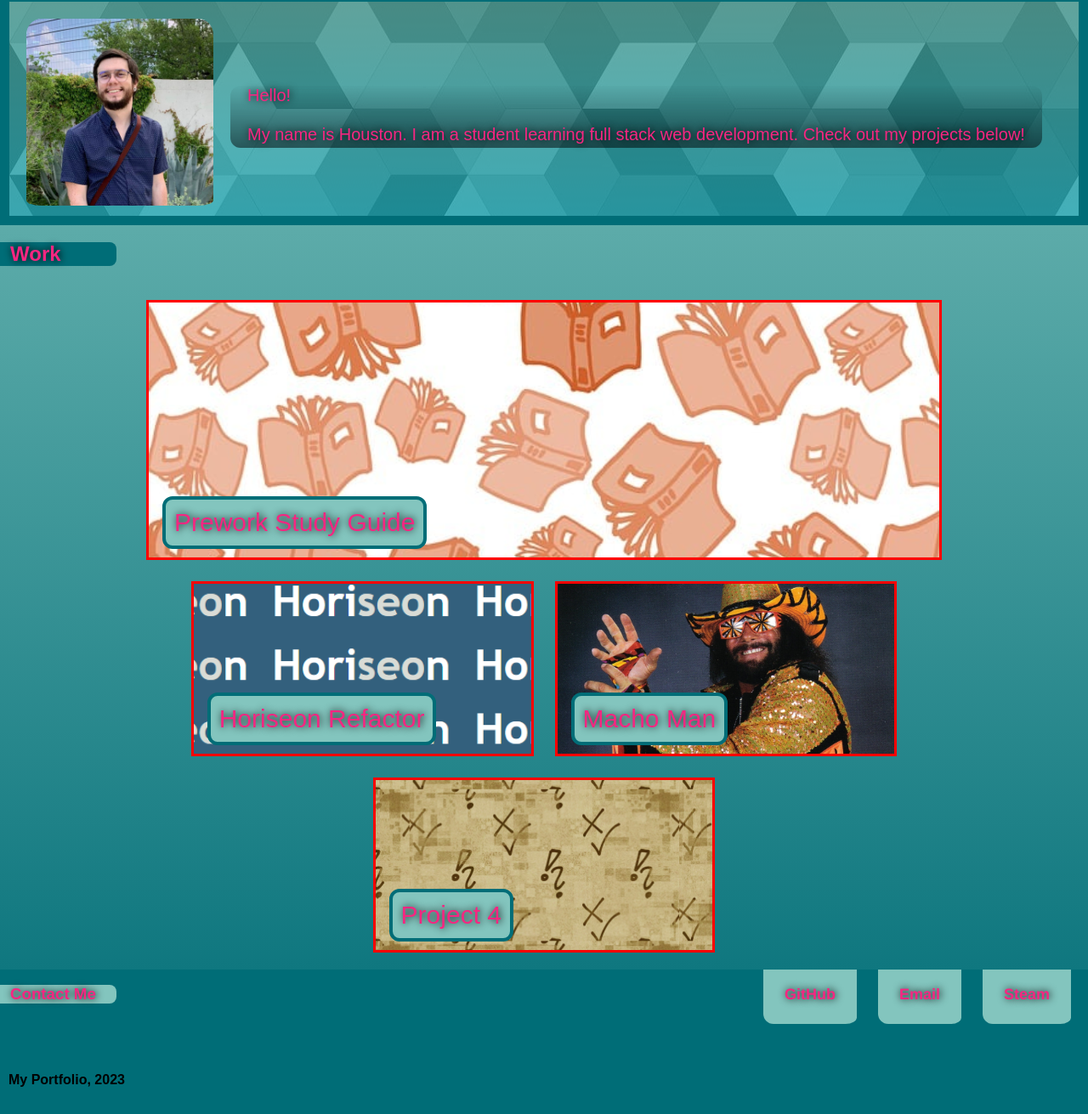
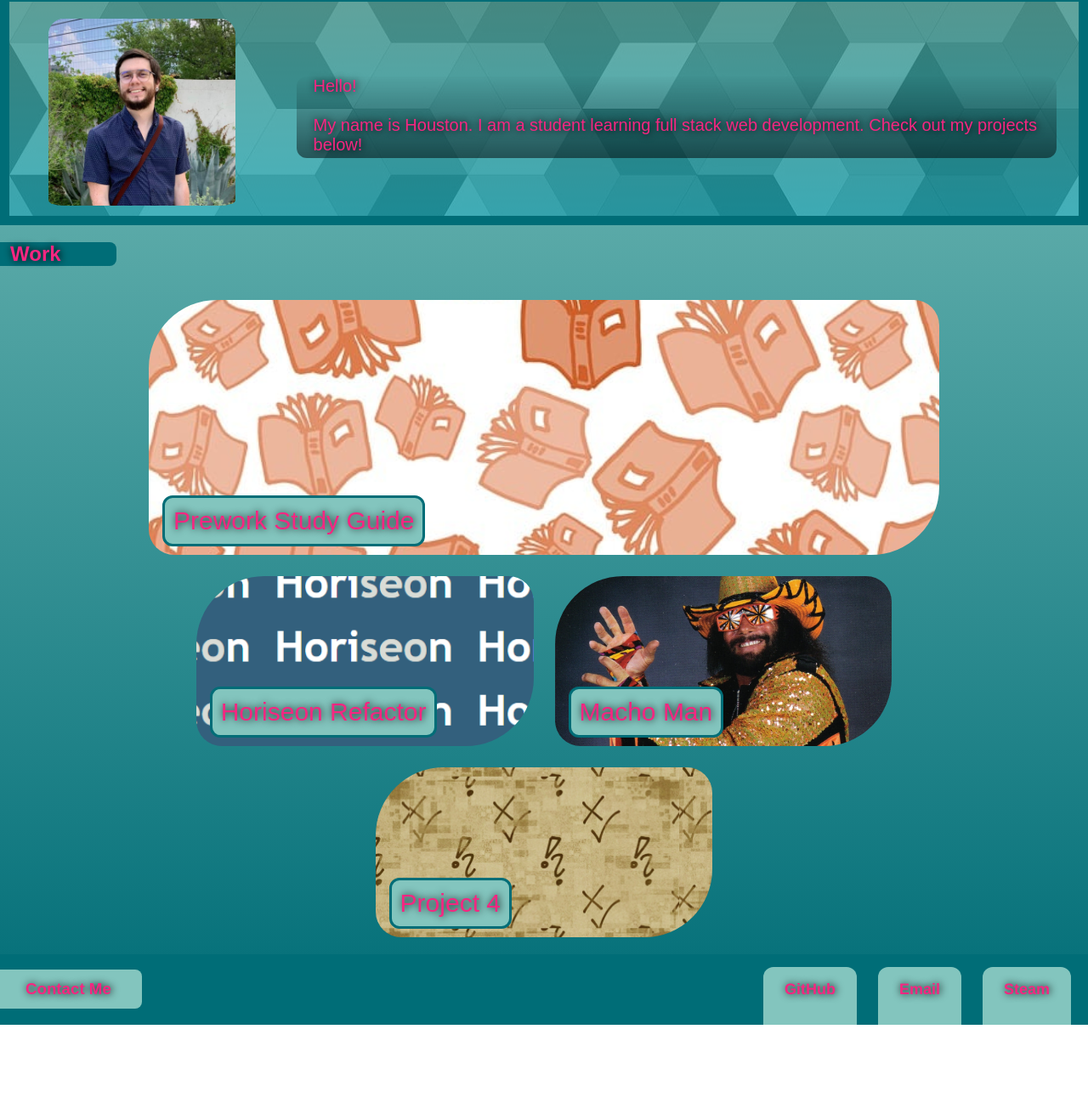
Before and after one commit to HDavis147/Houston-Davis-Portfolio, a plain HTML site: page index.html in a window 1280 px wide. Shown: the part 167-1478 px from the top of the page at 85% size. After the commit the page ends 1373 px from the top, so only its background shows below. Drawn offline with Linux system fonts and the light colour scheme.

Commit message:
Removed unused vars & footer, added commentary to html

```diff
--- a/assets/css/style.css
+++ b/assets/css/style.css
@@ -1,9 +1,6 @@
 :root {
-    --bg-color: #EDF6F9;
-    --container-color: #FFDDD2;
-    --border-color: #E29578;
-    --padding-color: #83C5BE;
-    --darker-color: #006D77;
+    --lighter-blue: #83C5BE;
+    --darker-blue: #006D77;
     --nav-text: #F62681;
     --gradient: linear-gradient(#83C5BE, #006D77);
     --shadow: black 1px 0 10px;
@@ -20,11 +17,11 @@ body {
 h1 {
     color: var(--nav-text);
     font-weight: 750;
-    text-shadow: black 1px 0 8px;
+    text-shadow: var(--shadow);
     justify-self: flex-start;
-    padding: 10px 12px 10px 50px;
+    padding: 10px 12px 10px 30px;
     border-radius: 0px 8px 8px 0px;
-    background-color: var(--padding-color);
+    background-color: var(--lighter-blue);
 }
 
 h2 {
@@ -32,19 +29,19 @@ h2 {
     color: var(--nav-text);
     text-shadow: var(--shadow);
     border-radius: 0px 8px 8px 0px;
-    background-color: var(--darker-color);
+    background-color: var(--darker-blue);
     width: 125px;
     padding-left: 12px;
     white-space: nowrap;
 }
 
 footer {
-    background-color: var(--darker-color);
+    background-color: var(--darker-blue);
     padding: 10px;
 }
 
 .navbar {
-    background-color: var(--darker-color);
+    background-color: var(--darker-blue);
     top: 0;
     width: 100%;
     min-height: 90px;
@@ -55,11 +52,10 @@ footer {
 
 .navbar a {
     flex: 0 0 auto;
-    background-color: var(--padding-color);
+    background-color: var(--lighter-blue);
     padding: 25px;
     min-width: 95px;
     text-decoration: none;
-    font-family: Helvetica, sans-serif;
     font-weight: 600;
     font-size: large;
     border-radius: 8%;
@@ -69,18 +65,20 @@ footer {
 }
 
 .navbar a:hover {
-    box-shadow: 0px 8px 30px 10px #0ff;
+    box-shadow: -8px 8px #0ff;
 }
 
 .list {
     display: inline-flex;
+    position: relative;
     list-style: none;
     gap: 25px;
     padding-right: 20px;
+    margin-bottom: 0px;
 }
 
 .portrait {
-    background-color: var(--padding-color);
+    background-color: var(--lighter-blue);
     display: flex;
     flex-direction: column;
     justify-content: center;
@@ -94,34 +92,32 @@ footer {
     position: relative;
     padding-top: 20px;
     padding-left: 20px;
-    border: 11px var(--darker-color) solid;
+    border: 11px var(--darker-blue) solid;
     background-image: url("../images/orange-tile.png"), var(--gradient);
     background-blend-mode: luminosity;
     background-size: cover;
     background-position: center;
     flex: 0 0 auto;
     flex-direction: row;
-    justify-content: space-between;
+    justify-content: space-around;
     align-items: center;
+    gap: 20px;
 }
 
 .portrait div p {
-    position: absolute;
-    left: 260px;
-    right: auto;
-    padding: 0px 20px 4px 20px;
+    width: 70%;
+    padding: 0px 8px 4px 20px;
     color: var(--nav-text);
     text-shadow: var(--shadow);
     border-radius: 12px;
     font-size: 20px;
     background-image: linear-gradient(rgba(0, 0, 0, 0.01), rgba(0, 0, 0, 0.50));
-    background-blend-mode: soft-light;
+    background-blend-mode: luminosity;
 }
 
 .portrait div img {
     border-radius: 8%;
     padding-bottom: 12px;
-    white-space: nowrap;
 }
 
 /* This is a container for the work items */
@@ -141,8 +137,12 @@ footer {
     display: flex;
     width: 32%;
     flex: 0 0 auto;
-    border: 3px red solid;
+    border-radius: 80px 30px 80px 30px;
     min-height: 200px;
+}
+
+.content-item:hover {
+    box-shadow: 0px 8px 30px 10px #F62681;
 }
 
 .link {
@@ -154,8 +154,8 @@ footer {
     text-shadow: var(--shadow);
     font-size: 30px;
     padding: 10px;
-    background-color: var(--padding-color);
-    border: 4px var(--darker-color) solid;
+    background-color: var(--lighter-blue);
+    border: 3px var(--darker-blue) solid;
     border-radius: 12px;
 }
 
@@ -169,17 +169,17 @@ h3 {
     color: var(--nav-text);
     text-shadow: var(--shadow);
     border-radius: 0px 8px 8px 0px;
-    background-color: var(--padding-color);
+    background-color: var(--lighter-blue);
     width: 125px;
-    padding-left: 12px;
+    padding: 12px 12px 12px 30px;
     white-space: nowrap;
 }
 
 .contact-me {
-    background-color: var(--darker-color);
+    background-color: var(--darker-blue);
     top: 0;
     width: 100%;
-    min-height: 90px;
+    min-height: 55px;
     display: flex;
     flex-flow: wrap;
     justify-content: space-between;
@@ -188,14 +188,14 @@ h3 {
 
 .contact-me a {
     flex: 0 0 auto;
-    background-color: var(--padding-color);
-    padding: 19px 25px 25px 25px;
+    background-color: var(--lighter-blue);
+    padding: 16px 25px 32px 25px;
     min-width: 95px;
     text-decoration: none;
     font-family: Helvetica, sans-serif;
     font-weight: 600;
     font-size: large;
-    border-radius: 0 0 12% 12px;
+    border-radius: 12px 12px 0px 0px;
     color: var(--nav-text);
     text-shadow: var(--shadow);
     transition: all .3s .1s;
@@ -214,7 +214,7 @@ h3 {
 .refactor {
     background-image: url("../images/horiseon-r.png");
     background-size: 60%;
-    background-position: center;
+    background-position: bottom;
 }
 
 .randy {
@@ -247,12 +247,12 @@ h3 {
 
 /* Dynamically resizes elements for small screens */
 @media screen and (max-width: 768px) {
-    h1 {
+    h1, h3 {
         display: none;
     }
 
-    .navbar {
-        justify-content: right;
+    .navbar, .contact-me {
+        justify-content: center;
         white-space: nowrap;
     }
 
@@ -269,4 +269,8 @@ h3 {
     .first-item {
         min-height: 200px;
     }
+
+    .contact-me a {
+        padding: 16px 25px 19px 25px;
+    }
   }
--- a/index.html
+++ b/index.html
@@ -8,6 +8,7 @@
 
 <body>
     <header>
+<!-- Upper nav bar section -->
         <nav class="navbar">
             <h1>Houston Davis</h1>
             <ul class="list">
@@ -19,6 +20,8 @@
     </header>
 
     <main>
+
+<!-- Hero section -->
         <section class="portrait" id="AboutMe">
             <h2>About Me</h2>
             <div>
@@ -26,6 +29,8 @@
                 <p>Hello!<br><br>My name is Houston. I am a student learning full stack web development. Check out my projects below!</p>
             </div>
         </section>
+
+<!-- Projects section -->
         <div>
             <h2 id="Work">Work</h2>
         </div>
@@ -45,13 +50,14 @@
                     <p class="link">Macho Man</p>
                 </div>
             </a>
-            <a href="https://hdavis147.github.io/prework-study-guide/" class="content-item sample">
+            <a href="#" class="content-item sample">
                 <div>
                     <p class="link">Project 4</p>
                 </div>
             </a>
         </section>
 
+<!-- Contact section -->
         <section class="contact-me">
             <h3 id="Contact">Contact Me</h3>
             <ul class="list">
@@ -60,11 +66,7 @@
                 <li><a href="https://steamcommunity.com/id/omnompikachu">Steam</a></li>
             </ul>
         </section>
+
     </main>
-
-    <footer>
-        <h4>My Portfolio, 2023</h4>
-    </footer>
 </body>
-
 </html>
```
